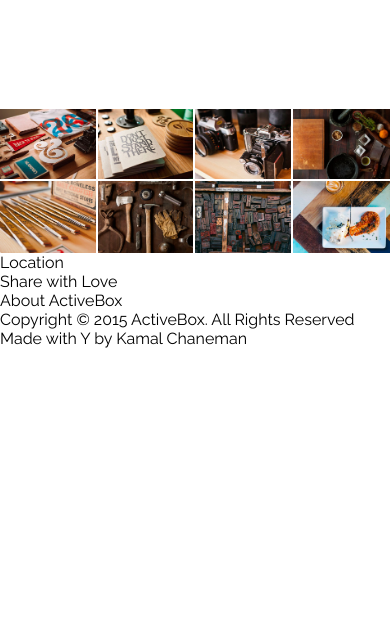
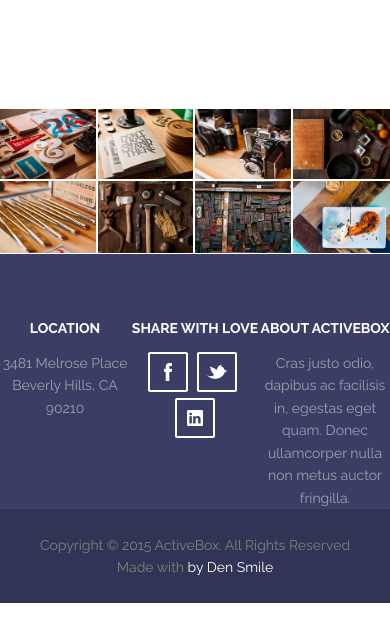
Before and after one commit to neonpower/neonpower.github.io, a plain HTML site: page activebox/index.html in a window 390 px wide. Shown: the part 2570-3211 px from the top of the page. After the commit the page ends 3173 px from the top, so only its background shows below. Drawn offline with Linux system fonts and the light colour scheme.

Commit message:
готовая верстка макета activebox без адаптива

```diff
--- a/activebox/index.html
+++ b/activebox/index.html
@@ -77,21 +77,34 @@ Multi Purpose Template</h1>
 		<div class="gallery-photo"><img src="images/work-8.jpg" alt=""></div>
 	</div>
 
-	<footer>
-		<div class="footer-info">
+	<footer class="footer">
+		<div class="footer-info container">
+
 			<div class="footer-block">
 				<div class="fb-title">Location</div>
+				<p>
+					3481 Melrose Place<br>
+					Beverly Hills, CA 90210
+				</p>
 			</div>
 			<div class="footer-block">
 				<div class="fb-title">Share with Love</div>
+				<p>
+					<a href="#" class="fb-ico facebook"></a>
+					<a href="#" class="fb-ico twitter"></a>
+					<a href="#" class="fb-ico linkedin"></a>
+				</p>
 			</div>
 			<div class="footer-block">
 				<div class="fb-title">About ActiveBox</div>
+				<p>
+					Cras justo odio, dapibus ac facilisis in, egestas eget quam. Donec ullamcorper nulla non metus auctor fringilla.
+				</p>
 			</div>
 		</div>
 		<div class="footer-copy">
-			Copyright © 2015 ActiveBox. All Rights Reserved<br>
-			Made with Y by Kamal Chaneman
+			<div>Copyright © 2015 ActiveBox. All Rights Reserved<br>
+			Made with <span>by <a href="https://vk.com/z_smile">Den Smile</a></span></div>
 		</div>
 	</footer>
 </body>
--- a/activebox/style/style.css
+++ b/activebox/style/style.css
@@ -7,7 +7,6 @@
 body {
 	font-family: 'Raleway', sans-serif;
 	background: #fff;
-	height: 10000px;
 }
 
 .container {
@@ -173,10 +172,81 @@ body {
 	max-height: 350px;
 	overflow: hidden;
 	box-shadow: -2px 0px 0px 0px rgba(255,255,255,1),
-				0 -2px 0 0px rgba(255,255,255,1);
+					0 -2px 0 0px rgba(255,255,255,1);
 }
 .gallery-photo img {
 	max-width: 100%;
     max-height: 350px;
     vertical-align: top;
 }
+
+/** Footer **/
+
+.footer {
+	max-width: 1900px;
+	margin:0 auto;
+	text-align: center;
+	background: #3a3e64;
+}
+.footer-info {
+	border-top: 1px solid #fff;
+	min-height: 250px;
+	display: flex;
+	flex-direction: row;
+	justify-content: space-between;
+}
+.footer-copy span {
+	color:#fff;
+}
+.footer-block {
+	width: 370px;
+	margin-top: 66px;
+}
+.fb-title {
+	font-size: 14px;
+	font-weight: 700;
+	color:#fff;
+	text-transform: uppercase;
+	margin-bottom: 16px;
+}
+.footer-block p {
+	font-size: 14px;
+	line-height: 22.5px;
+	color:rgba(255, 255, 255, 0.5);
+}
+.footer-block .fb-ico {
+	background: url(../images/sprites.png) no-repeat 50% 0;
+	width: 40px;
+	height: 40px;
+	display: inline-block;
+	margin-right: 5px;
+}
+.footer-block .fb-ico:last-child {
+	margin: 0;
+}
+.footer-block .fb-ico.facebook {
+	background-position: -242px -94px;
+}
+.footer-block .fb-ico.twitter {
+	background-position: -242px -48px;
+}
+.footer-block .fb-ico.linkedin {
+	background-position: -242px -2px;
+}
+.footer-copy {
+	background: #313454;
+	min-height: 94px;
+	font-size: 14px;
+	line-height: 22.5px;
+	color:#808080;
+	display: flex;
+	align-items: center;
+	justify-content: center;
+}
+.footer-copy a {
+	color:#fff;
+	text-decoration: none;
+}
+.footer-copy a:hover {
+	color:rgba(255, 255, 255, 0.8);
+}
```
